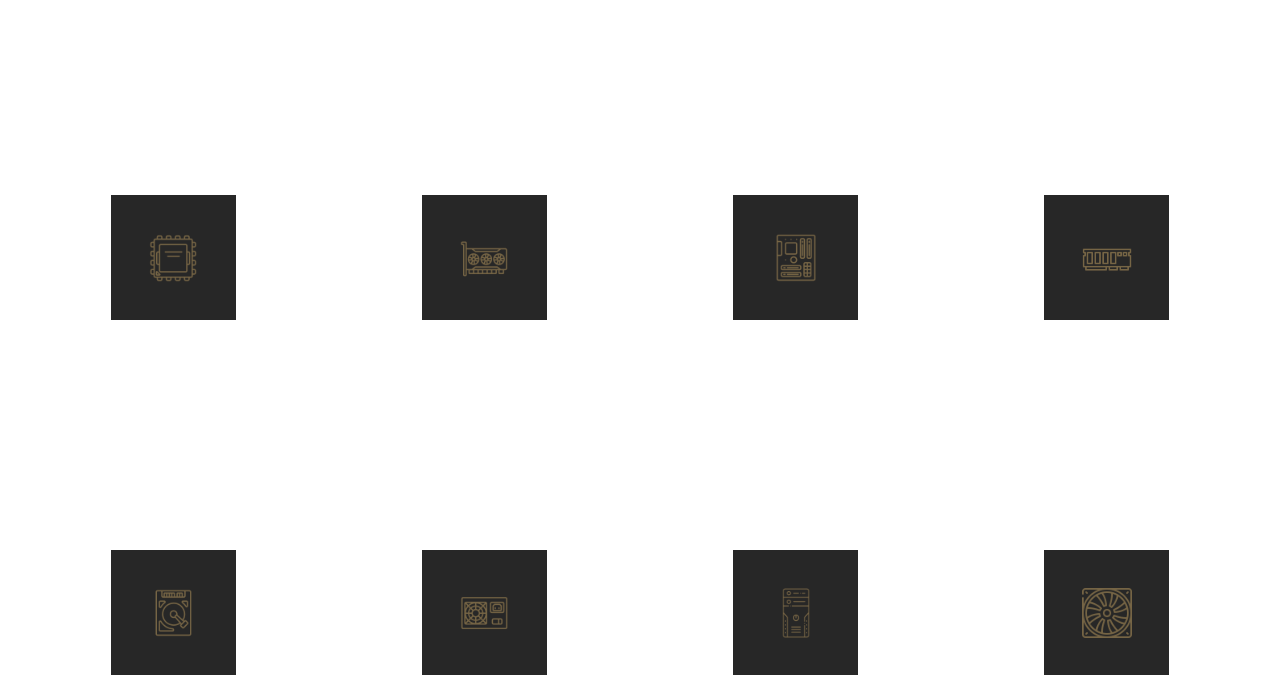
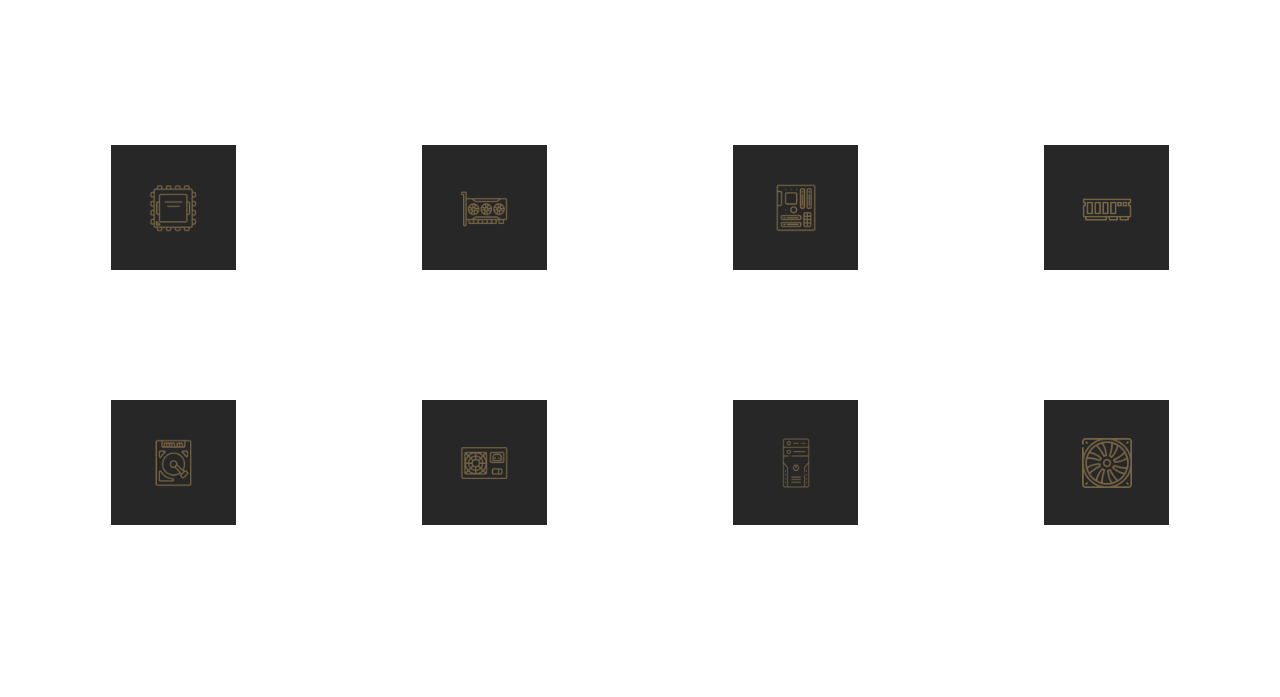
Before and after one commit to quynguyn/enterprise, a plain HTML site: page index.html in a window 1280 px wide. Shown: the part 103-800 px from the top of the page. Drawn offline with Linux system fonts and the light colour scheme.

Commit message:
change fixed height/width to fit-content

```diff
--- a/Asset/CSS/index.css
+++ b/Asset/CSS/index.css
@@ -19,8 +19,8 @@
 }
 
 .grid-item {
-    height: 350px;
-    width: 250px;
+    height: fit-content;
+    width: fit-content;
     position: relative;
     cursor: pointer;
 
```
